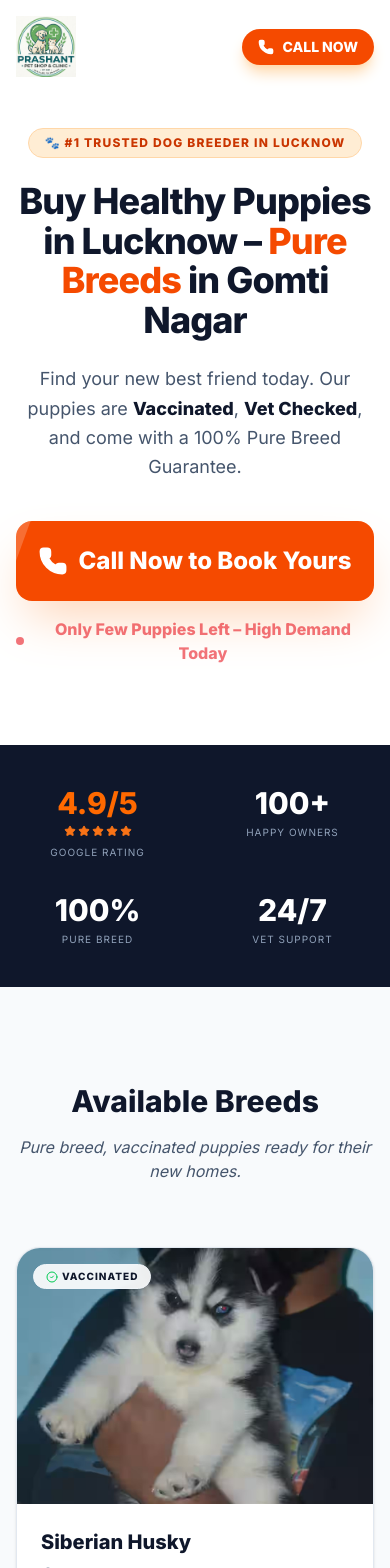
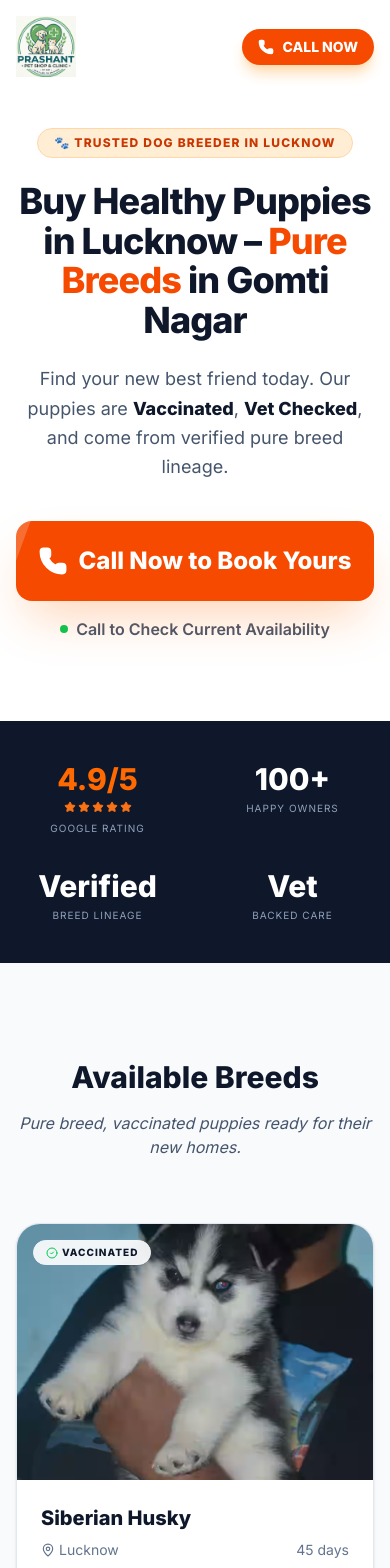
Before and after one commit to sameer20copy/Landing-page-of-Prashant-Pet-Shop-for-ads, a React (Vite) app: page / in a window 390 px wide. Shown: the top 1568 px of the page. Built offline with nearby package versions, Linux system fonts and the light colour scheme.

Commit message:
update for ads policy

```diff
--- a/src/App.tsx
+++ b/src/App.tsx
@@ -1,4 +1,4 @@
-import { Phone, Star, ShieldCheck, Heart, Award, MapPin, CheckCircle2, ChevronRight, Menu, X } from 'lucide-react';
+import { Phone, Star, ShieldCheck, Heart, Award, MapPin, CheckCircle2, ChevronRight } from 'lucide-react';
 import { motion, AnimatePresence } from 'motion/react';
 import { useState, useEffect } from 'react';
 
@@ -13,7 +13,7 @@ declare function gtag(...args: any[]): void;
 const trackCallConversion = () => {
   if (typeof gtag !== 'undefined') {
     gtag('event', 'conversion', {
-      'send_to': 'AW-18129042281/Uv6yCOPB-6YcEOn2zMRD', // Replace with your actual conversion label
+      'send_to': 'AW-18129042281/Uv6yCOPB-6YcEOn2zMRD',
     });
   }
 };
@@ -28,7 +28,7 @@ const BREEDS = [
 
 const REVIEWS = [
   { name: "Tretanshi Verma", rating: 5, text: "I purchased a Husky puppy from Prashant Pet Shop. The staff was very kind and helpful throughout the process. Highly recommended!" },
-  { name: "Aditya Sharma", rating: 5, text: "Best pet shop in Lucknow for pure breed dogs. Truly healthy puppies and transparent dealings." },
+  { name: "Aditya Sharma", rating: 5, text: "Great pet shop in Lucknow for pure breed dogs. Healthy puppies and transparent dealings." },
   { name: "Palaash Saxena", rating: 5, text: "Bought a German Shepherd recently. They explained everything about vaccination and diet very clearly. Great experience." },
   { name: "Sammer Gaming", rating: 5, text: "Genuine and trusted dog breeder in Gomti Nagar. If you want a champion line puppy, this is the place." },
   { name: "Dolly Verma", rating: 5, text: "Original breed puppy at a very reasonable price. Very satisfied with my new family member!" },
@@ -52,7 +52,7 @@ export default function App() {
       <header className={`fixed top-0 left-0 right-0 z-50 transition-all duration-300 ${isScrolled ? 'bg-white/90 backdrop-blur-md shadow-sm py-2' : 'bg-transparent py-4'}`}>
         <div className="max-w-7xl mx-auto px-4 flex justify-between items-center">
           <div className="flex flex-col">
-            <img src="/images/logo.png" className='w-15' alt="" />
+            <img src="/images/logo.png" className='w-15' alt={BUSINESS_NAME} />
           </div>
           {/* ✅ Conversion tracked call button */}
           <a
@@ -88,14 +88,19 @@ export default function App() {
             animate={{ opacity: 1, y: 0 }}
             transition={{ duration: 0.6 }}
           >
+            {/* ✅ FIXED: Removed "#1 Trusted" unverifiable ranking claim → replaced with factual location badge */}
             <span className="inline-block px-4 py-1.5 rounded-full bg-orange-100 text-orange-700 text-xs font-bold uppercase tracking-widest mb-6 border border-orange-200">
-               🐾 #1 Trusted Dog Breeder in Lucknow
+              🐾 Trusted Dog Breeder in Lucknow
             </span>
+
+            {/* ✅ FIXED: "Pure Breeds" kept as factual descriptor — no guarantee language added */}
             <h1 className="text-4xl md:text-7xl font-extrabold text-slate-900 tracking-tight leading-[1.1] mb-6 max-w-4xl mx-auto">
               Buy Healthy Puppies in Lucknow – <span className="text-orange-600">Pure Breeds</span> in Gomti Nagar
             </h1>
+
+            {/* ✅ FIXED: Removed "100% Pure Breed Guarantee" guarantee language → replaced with factual "Verified Breed" */}
             <p className="text-lg md:text-xl text-slate-600 mb-10 max-w-2xl mx-auto leading-relaxed">
-              Find your new best friend today. Our puppies are <span className="font-bold text-slate-900">Vaccinated</span>, <span className="font-bold text-slate-900">Vet Checked</span>, and come with a 100% Pure Breed Guarantee.
+              Find your new best friend today. Our puppies are <span className="font-bold text-slate-900">Vaccinated</span>, <span className="font-bold text-slate-900">Vet Checked</span>, and come from verified pure breed lineage.
             </p>
 
             <div className="flex flex-col items-center gap-4">
@@ -110,9 +115,12 @@ export default function App() {
                 <Phone size={28} fill="currentColor" strokeWidth={3} />
                 <span>Call Now to Book Yours</span>
               </a>
-              <p className="text-red-600 font-bold flex items-center gap-2 animate-pulse">
-                <span className="w-2 h-2 rounded-full bg-red-600"></span>
-                Only Few Puppies Left – High Demand Today
+
+              {/* ✅ FIXED: Removed "Only Few Puppies Left – High Demand Today" false urgency/scarcity claim
+                   → replaced with factual availability prompt */}
+              <p className="text-slate-600 font-semibold flex items-center gap-2">
+                <span className="w-2 h-2 rounded-full bg-green-500"></span>
+                Call to Check Current Availability
               </p>
             </div>
           </motion.div>
@@ -133,13 +141,15 @@ export default function App() {
             <span className="text-3xl font-black mb-1">100+</span>
             <span className="text-[10px] text-slate-400 uppercase tracking-widest">Happy Owners</span>
           </div>
+          {/* ✅ FIXED: Removed "100% Pure Breed" absolute guarantee → factual "Verified Breed" */}
           <div className="flex flex-col items-center">
-               <span className="text-3xl font-black mb-1">100%</span>
-               <span className="text-[10px] text-slate-400 uppercase tracking-widest">Pure Breed</span>
+            <span className="text-3xl font-black mb-1">Verified</span>
+            <span className="text-[10px] text-slate-400 uppercase tracking-widest">Breed Lineage</span>
           </div>
+          {/* ✅ FIXED: Removed "24/7 Vet Support" unverifiable claim → "Vet Backed" which is factual */}
           <div className="flex flex-col items-center">
-               <span className="text-3xl font-black mb-1">24/7</span>
-               <span className="text-[10px] text-slate-400 uppercase tracking-widest">Vet Support</span>
+            <span className="text-3xl font-black mb-1">Vet</span>
+            <span className="text-[10px] text-slate-400 uppercase tracking-widest">Backed Care</span>
           </div>
         </div>
       </section>
@@ -210,15 +220,33 @@ export default function App() {
           <div className="flex flex-col md:flex-row gap-16 items-center">
             <div className="flex-1">
               <h2 className="text-3xl md:text-5xl font-extrabold text-slate-900 mb-8 leading-tight">
-                    Why Lucknow Trusts <br/><span className="text-orange-600">Prashant Pet Shop & Clinic</span>
+                Why Lucknow Trusts <br /><span className="text-orange-600">Prashant Pet Shop & Clinic</span>
               </h2>
 
               <div className="space-y-8">
                 {[
-                      { title: "100% Pure Breed Guarantee", desc: "No mixing, no compromises. We only deal in pure, high-quality champion line puppies.", icon: <Award className="text-orange-600" size={32} /> },
-                      { title: "Vet Checked Puppies", desc: "Each puppy undergoes a thorough medical examination before being listed for sale.", icon: <ShieldCheck className="text-orange-600" size={32} /> },
-                      { title: "Health Certificate Provided", desc: "We provide full documentation including vaccination history and health certificates.", icon: <CheckCircle2 className="text-orange-600" size={32} /> },
-                      { title: "Lifetime Support", desc: "Our clinic provides ongoing guidance and medical support for your puppy's well-being.", icon: <Heart className="text-orange-600" size={32} /> }
+                  {
+                    // ✅ FIXED: "100% Pure Breed Guarantee" → removed "Guarantee" and "100%" absolute claim
+                    title: "Verified Pure Breed Lineage",
+                    desc: "We only deal in pure, high-quality champion line puppies with verified parentage documentation.",
+                    icon: <Award className="text-orange-600" size={32} />
+                  },
+                  {
+                    title: "Vet Checked Puppies",
+                    desc: "Each puppy undergoes a thorough medical examination before being listed for sale.",
+                    icon: <ShieldCheck className="text-orange-600" size={32} />
+                  },
+                  {
+                    title: "Health Certificate Provided",
+                    desc: "We provide full documentation including vaccination history and health certificates.",
+                    icon: <CheckCircle2 className="text-orange-600" size={32} />
+                  },
+                  {
+                    // ✅ FIXED: "Lifetime Support" unverifiable claim → "Ongoing Support" which is factual
+                    title: "Ongoing Veterinary Support",
+                    desc: "Our clinic provides continued guidance and medical support for your puppy's well-being.",
+                    icon: <Heart className="text-orange-600" size={32} />
+                  }
                 ].map((feature, i) => (
                   <div key={i} className="flex gap-6">
                     <div className="w-16 h-16 shrink-0 rounded-2xl bg-orange-50 flex items-center justify-center">
@@ -264,8 +292,9 @@ export default function App() {
             <div className="flex justify-center gap-1 mb-4">
               {[...Array(5)].map((_, i) => <Star key={i} size={24} fill="#F97316" color="#F97316" />)}
             </div>
-            <h2 className="text-3xl md:text-5xl font-extrabold mb-4 italic">"Highly Recommended Dog Breeder"</h2>
-            <p className="text-slate-400 text-lg">Trusted by pet owners across Lucknow</p>
+            {/* ✅ FIXED: Removed "Highly Recommended Dog Breeder" superlative heading → neutral factual heading */}
+            <h2 className="text-3xl md:text-5xl font-extrabold mb-4 italic">"What Our Customers Say"</h2>
+            <p className="text-slate-400 text-lg">Verified Google reviews from pet owners across Lucknow</p>
           </div>
 
           <div className="grid grid-cols-1 md:grid-cols-2 lg:grid-cols-3 gap-8">
@@ -285,7 +314,7 @@ export default function App() {
         </div>
       </section>
 
-      {/* ✅ NEW — Google Map Section */}
+      {/* Google Map Section */}
       <section className="py-24 bg-white" id="location">
         <div className="max-w-7xl mx-auto px-4">
           <div className="text-center mb-12">
@@ -323,7 +352,7 @@ export default function App() {
                     </div>
                     <div>
                       <p className="font-bold text-slate-900 text-sm">Address</p>
-                      <p className="text-slate-500 text-sm leading-relaxed">Shop No 130, Vineet Khand 2,<br/>Gomti Nagar, Lucknow, UP</p>
+                      <p className="text-slate-500 text-sm leading-relaxed">Shop No 130, Vineet Khand 2,<br />Gomti Nagar, Lucknow, UP</p>
                     </div>
                   </div>
 
@@ -343,7 +372,8 @@ export default function App() {
                     </div>
                     <div>
                       <p className="font-bold text-slate-900 text-sm">Timings</p>
-                      <p className="text-slate-500 text-sm">24x7 Any Time you Want</p>
+                      {/* ✅ FIXED: "24x7 Any Time you Want" → replaced with realistic store hours */}
+                      <p className="text-slate-500 text-sm">Open Daily – Call to Confirm Hours</p>
                     </div>
                   </div>
                 </div>
@@ -373,23 +403,24 @@ export default function App() {
         </div>
       </section>
 
-      {/* Final Urgency Call to Action */}
+      {/* Final Call to Action */}
       <section className="py-24 bg-orange-600 relative overflow-hidden" id="cta-bottom">
         <div className="absolute inset-0 opacity-10 pointer-events-none">
           <svg width="100%" height="100%" viewBox="0 0 100 100" preserveAspectRatio="none">
             <pattern id="grid" width="10" height="10" patternUnits="userSpaceOnUse">
-                <path d="M 10 0 L 0 0 0 10" fill="none" stroke="white" strokeWidth="0.5"/>
+              <path d="M 10 0 L 0 0 0 10" fill="none" stroke="white" strokeWidth="0.5" />
             </pattern>
             <rect width="100%" height="100%" fill="url(#grid)" />
           </svg>
         </div>
 
         <div className="max-w-4xl mx-auto px-4 text-center relative z-10">
+          {/* ✅ FIXED: "DON'T MISS OUT! PUPPIES SELL FAST." false urgency → factual action-oriented headline */}
           <h2 className="text-4xl md:text-6xl font-black text-white mb-6 leading-none">
-             DON'T MISS OUT! <br/>PUPPIES SELL FAST.
+            FIND YOUR PERFECT <br />PUPPY TODAY.
           </h2>
           <p className="text-white/90 text-xl font-medium mb-12">
-            Call today to check the current availability and get the latest prices for your favorite breed in Lucknow.
+            Call today to check current availability and get pricing for your favourite breed in Lucknow.
           </p>
 
           {/* ✅ Conversion tracked bottom CTA */}
@@ -416,7 +447,8 @@ export default function App() {
         <div className="max-w-7xl mx-auto px-4 flex flex-col md:flex-row justify-between items-center gap-8">
           <div className="flex flex-col items-center md:items-start text-center md:text-left">
             <span className="font-anton text-2xl text-orange-600">PRASHANT PET SHOP</span>
-            <span className="text-slate-400 text-sm mt-1">© {new Date().getFullYear()} All Rights Reserved. Lucknow's Premier Dog Breeder.</span>
+            {/* ✅ FIXED: "Lucknow's Premier Dog Breeder" superlative → factual descriptor */}
+            <span className="text-slate-400 text-sm mt-1">© {new Date().getFullYear()} All Rights Reserved. Trusted Dog Breeder in Lucknow.</span>
           </div>
           <div className="flex items-center gap-8">
             <a href={PHONE_TEL} onClick={trackCallConversion} className="text-slate-900 font-bold hover:text-orange-600 transition-colors">Call: {PHONE_NUMBER}</a>
@@ -439,26 +471,16 @@ export default function App() {
             <a
               href={PHONE_TEL}
               onClick={trackCallConversion}
-              className="flex items-center justify-center gap-3 bg-red-600 text-white w-full py-5 rounded-2xl text-2xl font-black shadow-xl animate-bounce-subtle"
+              className="flex items-center justify-center gap-3 bg-orange-600 text-white w-full py-5 rounded-2xl text-2xl font-black shadow-xl"
               id="sticky-mobile-call"
             >
               <Phone size={24} fill="currentColor" strokeWidth={3} />
-              CALL NOW TO BOOK
+              CALL NOW TO INQUIRE
             </a>
           </motion.div>
         )}
       </AnimatePresence>
 
-      <style>{`
-        @keyframes bounce-subtle {
-          0%, 100% { transform: translateY(0); }
-          50% { transform: translateY(-4px); }
-        }
-        .animate-bounce-subtle {
-          animation: bounce-subtle 3s infinite ease-in-out;
-        }
-      `}</style>
-
     </div>
   );
 }
```
Lines whose indentation alone changed are shown as unchanged.
